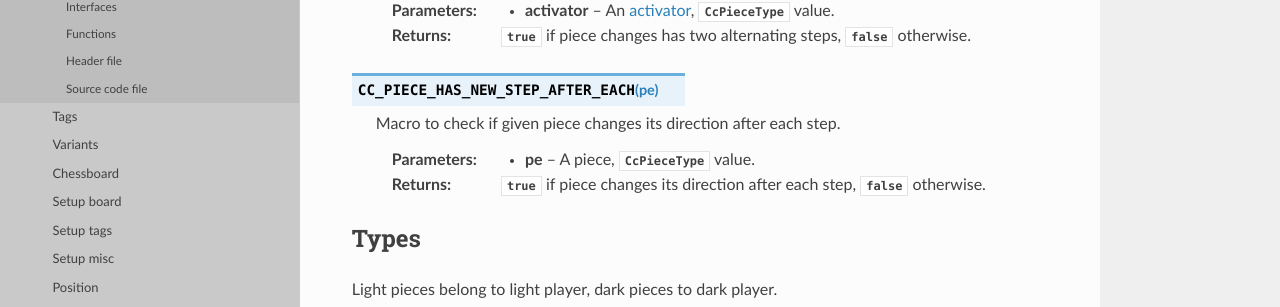
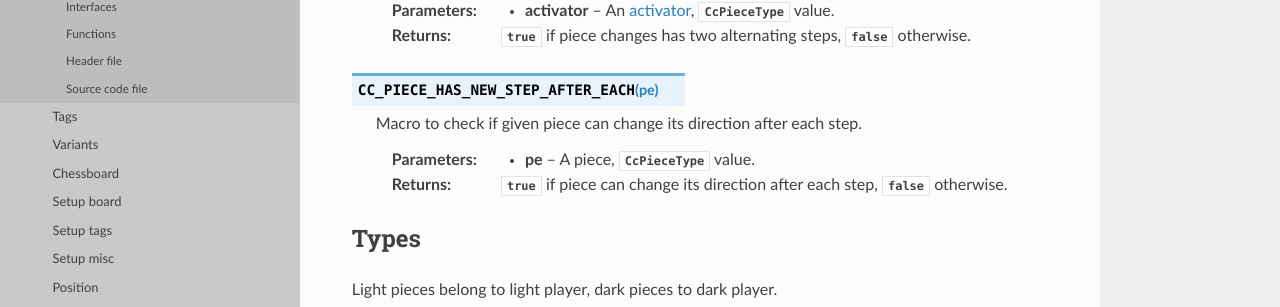
Before and after one commit to mmlacak/crochess, a Sphinx documentation site: the page built from docs/source/libcc/ccpiece.rst, in a window 1280 px wide and 900 px high, scrolled down 9290 px. Shown: the part 144-451 px from the top of the window. Built offline with Sphinx 7.4.7 and the Read the Docs theme 3.1.0, drawn with Linux system fonts in a browser that asks for light colours.

Commit message:
Fixed piece classificator macro + docs.

```diff
--- a/docs/source/conf.py
+++ b/docs/source/conf.py
@@ -26,10 +26,10 @@ copyright = '2021, Mario Mlačak'
 author = 'Mario Mlačak'
 
 # The short X.Y version
-version = "0.0.1.113:1292+20250203.032801"   # docs-new-lib-short-version-major-minor-feature-commit+meta~breaks-place-marker
+version = "0.0.1.114:1293+20250204.091054"   # docs-new-lib-short-version-major-minor-feature-commit+meta~breaks-place-marker
 
 # The full version, including alpha/beta/rc tags
-release = "0.0.1.113:1292+20250203.032801"   # docs-new-lib-full-version-major-minor-feature-commit+meta~breaks-place-marker
+release = "0.0.1.114:1293+20250204.091054"   # docs-new-lib-full-version-major-minor-feature-commit+meta~breaks-place-marker
 
 
 # -- General configuration ---------------------------------------------------
--- a/docs/source/libcc/ccpiece.rst
+++ b/docs/source/libcc/ccpiece.rst
@@ -466,10 +466,10 @@ Features
 
 .. c:macro:: CC_PIECE_HAS_NEW_STEP_AFTER_EACH(pe)
 
-    Macro to check if given piece changes its direction after each step.
+    Macro to check if given piece can change its direction after each step.
 
     :param pe: A piece, :c:type:`CcPieceType` value.
-    :returns: :c:data:`true` if piece changes its direction after each step,
+    :returns: :c:data:`true` if piece can change its direction after each step,
               :c:data:`false` otherwise.
 
 .. _lbl-libcc-ccpiece-types:
```
Also changed, not shown: README.md (+2 -2 lines), 4 other files.
